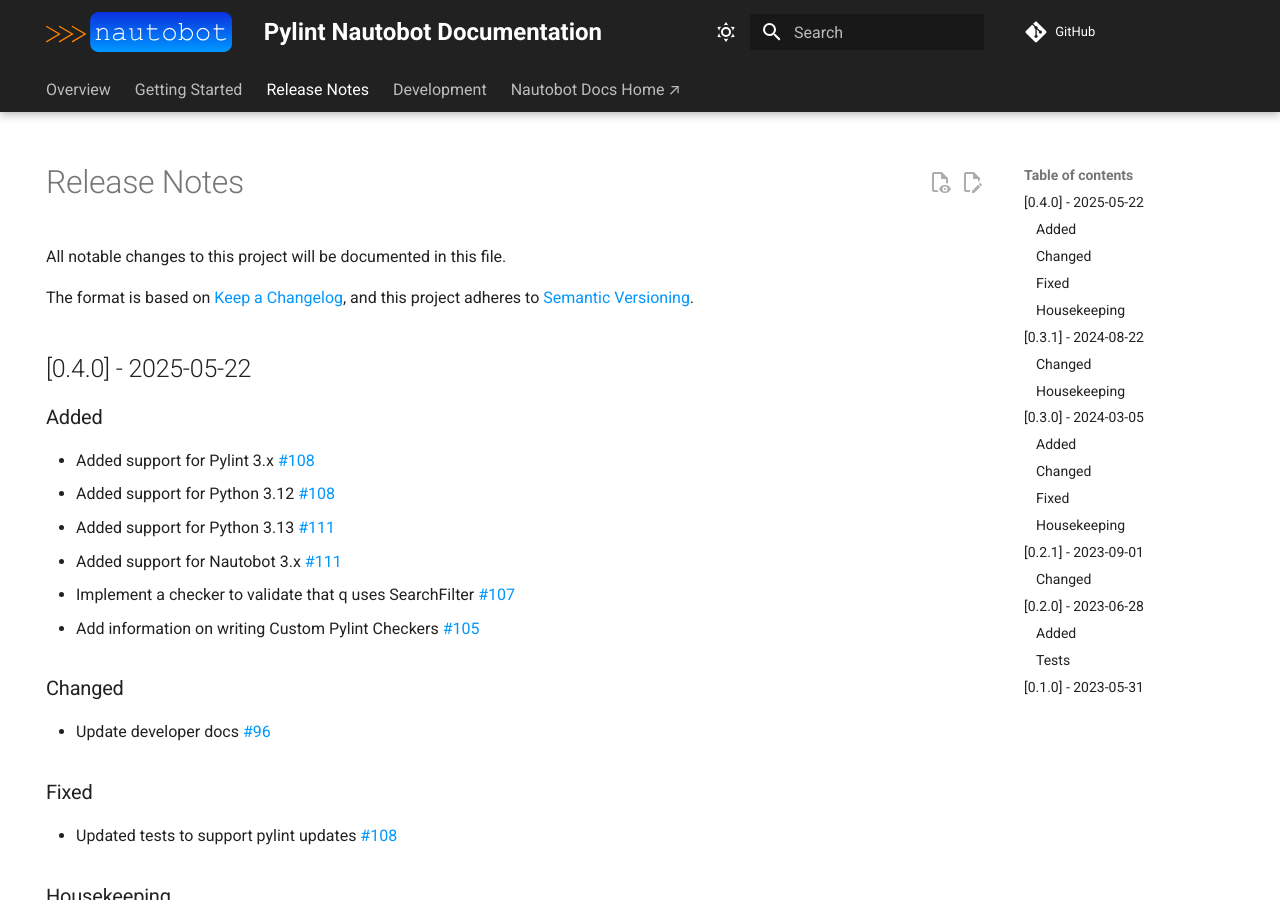
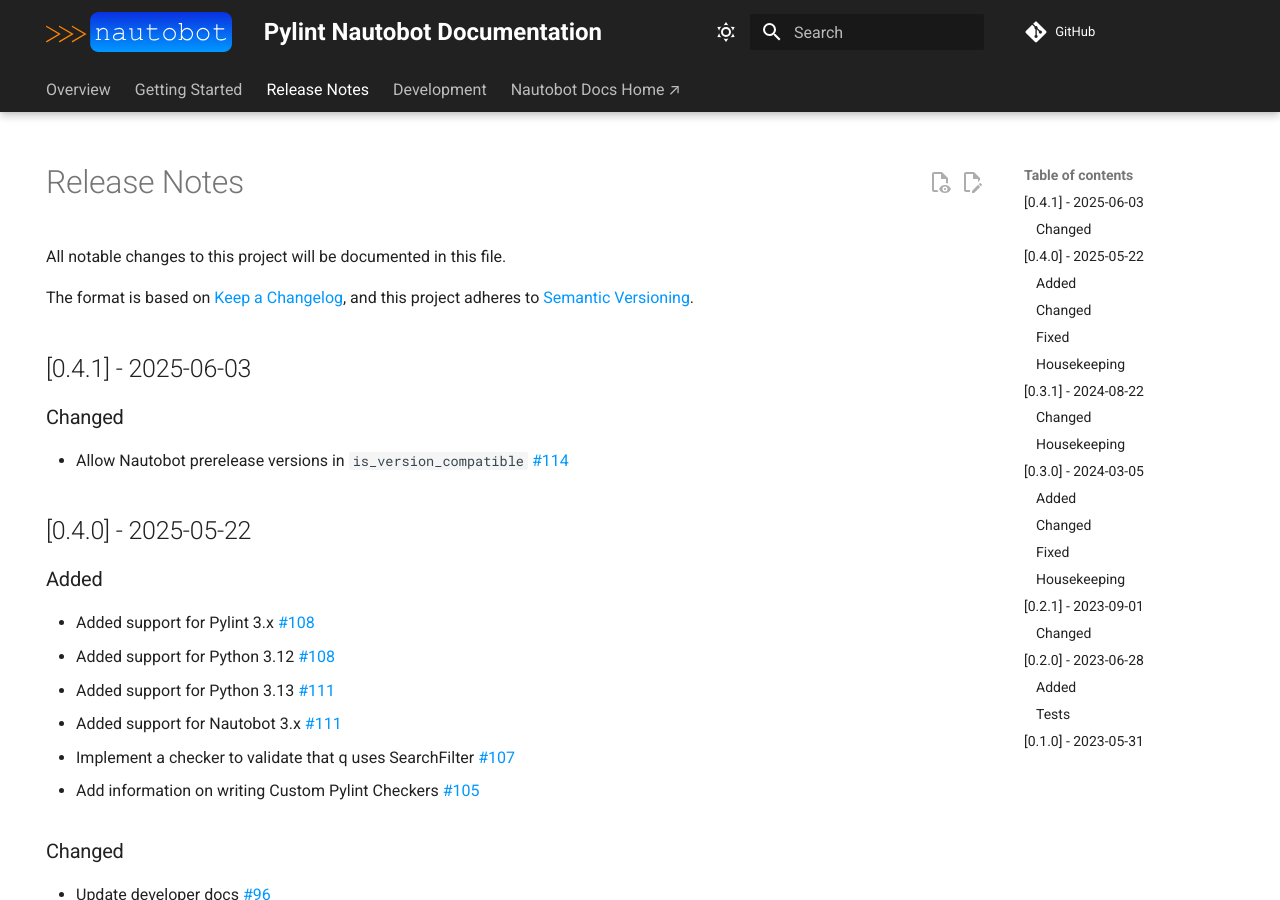
Before and after one commit to nautobot/pylint-nautobot, an MkDocs documentation site: the page built from docs/release_notes.md, in a window 1280 px wide and 900 px high. Built offline with MkDocs 1.6.1 and Material for MkDocs 9.7.7, drawn with Linux system fonts in a browser that asks for light colours; comment, search, counter and statistics services are not loaded.

Commit message:
Release 0.4.1

```diff
--- a/docs/release_notes.md
+++ b/docs/release_notes.md
@@ -9,6 +9,12 @@ All notable changes to this project will be documented in this file.
 
 The format is based on [Keep a Changelog](https://keepachangelog.com/en/1.0.0/),
 and this project adheres to [Semantic Versioning](https://semver.org/spec/v2.0.0.html).
+
+## [0.4.1] - 2025-06-03
+
+### Changed
+
+- Allow Nautobot prerelease versions in `is_version_compatible` [#114](https://github.com/nautobot/pylint-nautobot/pull/114)
 
 ## [0.4.0] - 2025-05-22
 
--- a/pyproject.toml
+++ b/pyproject.toml
@@ -1,6 +1,6 @@
 [tool.poetry]
 name = "pylint-nautobot"
-version = "0.4.1a0"
+version = "0.4.1"
 description = "Custom Pylint Rules for Nautobot"
 authors = ["Cristian Sirbu <cristian.sirbu@networktocode.com>", "Leo Kirchner <leo.kirchner@networktocode.com>"]
 license = "Apache-2.0"
```
